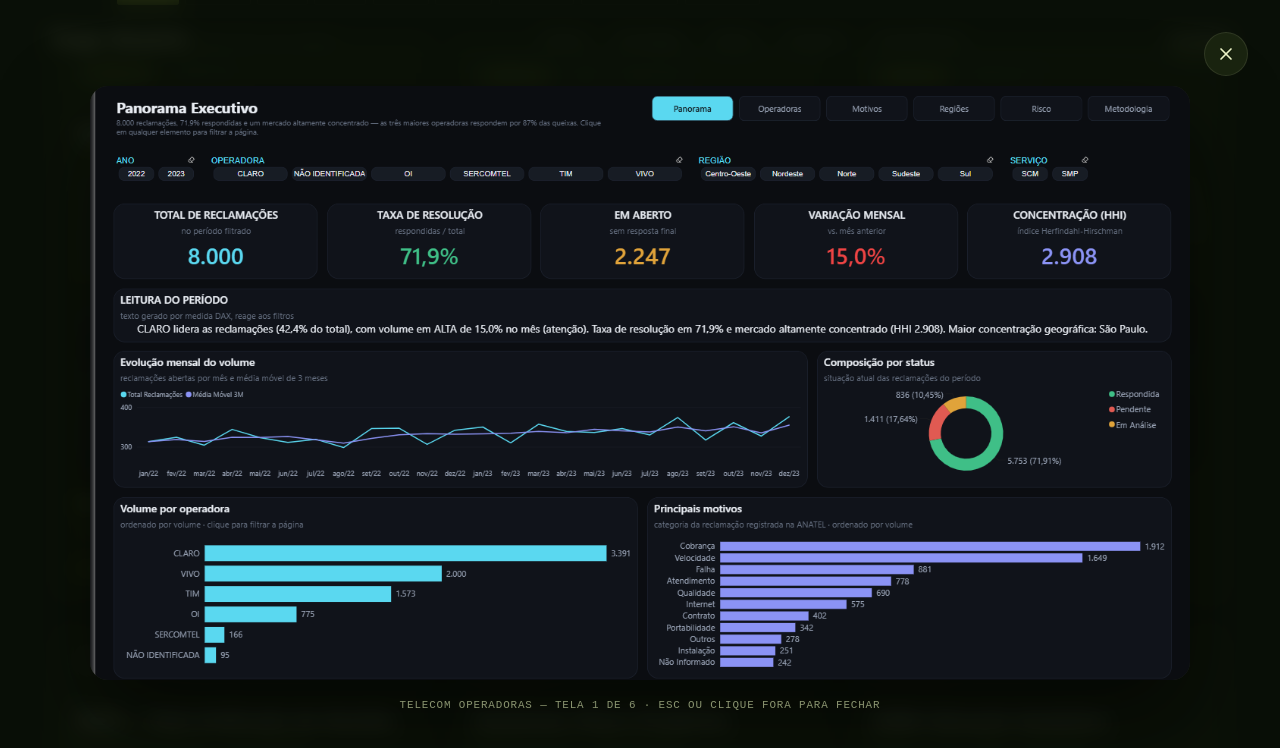
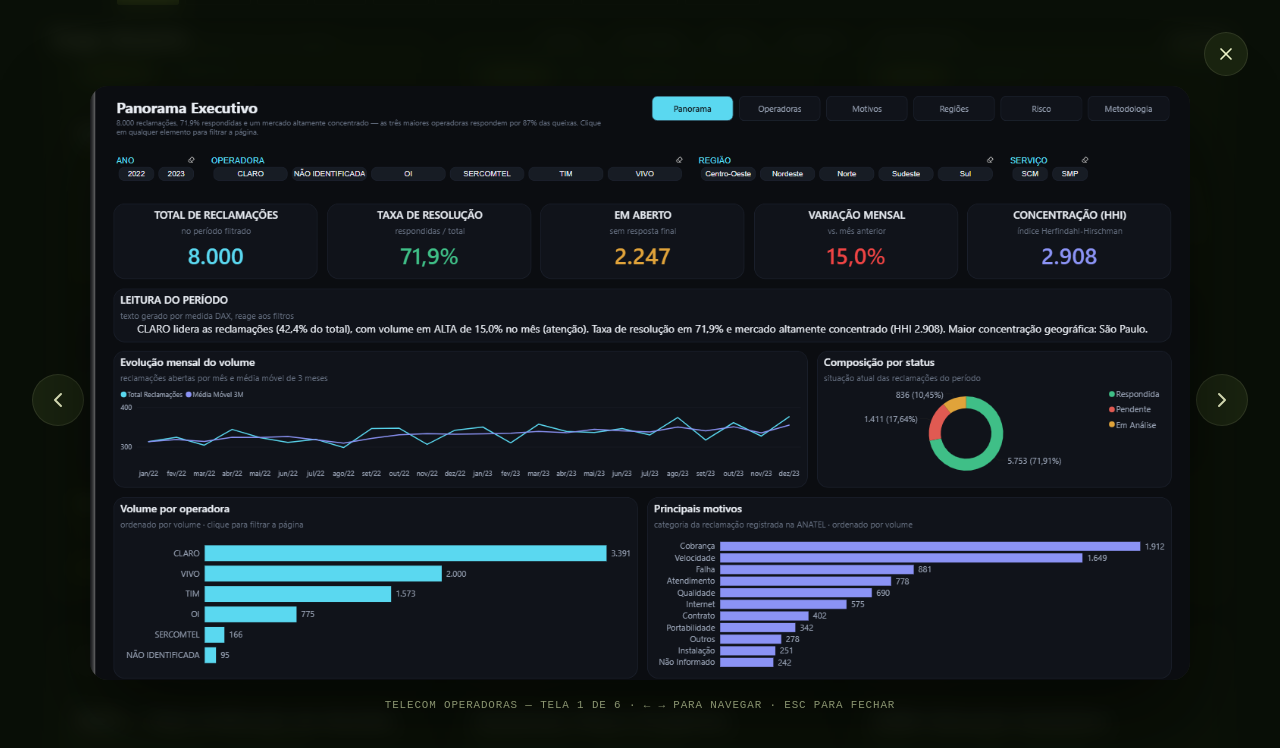
Before and after one commit to HugoLeonardoNz/portfolio, a React (Vite) app: page / in a window 1280 px wide. Both pictures are taken after a click on the button 242 px from the left and 3550 px from the top of the page. Shown: the part 3150-3898 px from the top of the page. Built offline with nearby package versions, Linux system fonts and the light colour scheme; a web font is replaced by a local one.

Commit message:
feat: navegar entre as telas sem sair do pop-up
Ver a tela 4 de 6 ampliada exigia fechar, avancar na miniatura e ampliar
de novo. Agora o pop-up recebe as setas do carrossel: botoes laterais
fixos na borda da tela (nao colados na imagem, que muda de largura entre
telas) e as teclas esquerda/direita.

```diff
--- a/src/components/ui/PhotoLightbox.tsx
+++ b/src/components/ui/PhotoLightbox.tsx
@@ -1,6 +1,6 @@
 import { useEffect, useRef, useState } from "react";
 import { createPortal } from "react-dom";
-import { Expand, X } from "lucide-react";
+import { ChevronLeft, ChevronRight, Expand, X } from "lucide-react";
 import { C, F, R } from "../../theme";
 
 /**
@@ -36,16 +36,31 @@
   src: string;
   alt: string;
   children: React.ReactNode;
+  /** Navegação DENTRO do popup. Sem isso, ver a tela 4 de 6 ampliada exigia
+   *  fechar, avançar na miniatura e ampliar de novo — três gestos para o que
+   *  é uma seta só. Quando vêm, aparecem as setas laterais e as teclas ← →
+   *  passam a funcionar com o popup aberto. */
+  onAnterior?: () => void;
+  onProxima?: () => void;
 };
 
-export function PhotoLightbox({ src, alt, children }: Props) {
+export function PhotoLightbox({ src, alt, children, onAnterior, onProxima }: Props) {
   const [aberto, setAberto] = useState(false);
   const gatilhoRef = useRef<HTMLButtonElement>(null);
+
+  // As setas vivem em ref porque o efeito de teclado não pode ser reescrito a
+  // cada troca de tela: `onAnterior`/`onProxima` são funções novas em todo
+  // render do carrossel, e listá-las como dependência remontaria o listener
+  // (e o `overflow: hidden` do body junto) a cada seta apertada.
+  const navRef = useRef({ onAnterior, onProxima });
+  navRef.current = { onAnterior, onProxima };
 
   useEffect(() => {
     if (!aberto) return;
     const onKey = (e: KeyboardEvent) => {
-      if (e.key === "Escape") setAberto(false);
+      if (e.key === "Escape") { setAberto(false); return; }
+      if (e.key === "ArrowLeft"  && navRef.current.onAnterior) { e.preventDefault(); navRef.current.onAnterior(); }
+      if (e.key === "ArrowRight" && navRef.current.onProxima)  { e.preventDefault(); navRef.current.onProxima(); }
     };
     window.addEventListener("keydown", onKey);
     const overflowAnterior = document.body.style.overflow;
@@ -127,6 +142,34 @@
             <X size={20} aria-hidden />
           </button>
 
+          {/* Setas laterais. Ficam FIXAS na borda da tela, não coladas na
+              imagem: as telas têm larguras diferentes entre si, e seta presa
+              à imagem pularia de posição a cada troca — justamente durante o
+              gesto de clicar várias vezes seguidas. */}
+          {[
+            { fn: onAnterior, Icone: ChevronLeft,  lado: { left:  "clamp(0.75rem, 2.5vw, 2rem)" }, rot: "Tela anterior" },
+            { fn: onProxima,  Icone: ChevronRight, lado: { right: "clamp(0.75rem, 2.5vw, 2rem)" }, rot: "Próxima tela" },
+          ].map(({ fn, Icone, lado, rot }) => fn && (
+            <button
+              key={rot}
+              onClick={(e) => { e.stopPropagation(); fn(); }}
+              aria-label={rot}
+              className="hl-toque hl-lightbox-seta"
+              style={{
+                position: "fixed", top: "50%", transform: "translateY(-50%)",
+                ...lado,
+                width: 52, height: 52, borderRadius: "50%",
+                background: C.paper, color: C.ink,
+                boxShadow: `inset 0 0 0 1px ${C.rule}`,
+                border: "none", cursor: "pointer",
+                display: "grid", placeItems: "center",
+                transition: "background 160ms ease, color 160ms ease",
+              }}
+            >
+              <Icone size={24} aria-hidden />
+            </button>
+          ))}
+
           <figure
             onClick={(e) => e.stopPropagation()}
             className="hl-lightbox-fig"
@@ -158,7 +201,9 @@
               fontFamily: F.mono, fontSize: "0.68rem", letterSpacing: "0.08em",
               color: C.ink3, textTransform: "uppercase", textAlign: "center",
             }}>
-              {alt} · Esc ou clique fora para fechar
+              {alt}
+              {(onAnterior || onProxima) && " · ← → para navegar"}
+              {" · Esc para fechar"}
             </figcaption>
           </figure>
         </div>,
--- a/src/components/ui/Telas.tsx
+++ b/src/components/ui/Telas.tsx
@@ -34,7 +34,12 @@
         borderRadius: R.ctrl, overflow: "hidden",
         aspectRatio: "16 / 9",
       }}>
-        <PhotoLightbox src={src} alt={`${alt} — tela ${i + 1} de ${total}`}>
+        <PhotoLightbox
+          src={src}
+          alt={`${alt} — tela ${i + 1} de ${total}`}
+          onAnterior={total > 1 ? () => ir(-1) : undefined}
+          onProxima={total > 1 ? () => ir(1) : undefined}
+        >
           <img
             key={src} src={src} alt={`${alt} — tela ${i + 1} de ${total}`} loading="lazy"
             style={{ width: "100%", height: "100%", objectFit: "contain", display: "block" }}
```
